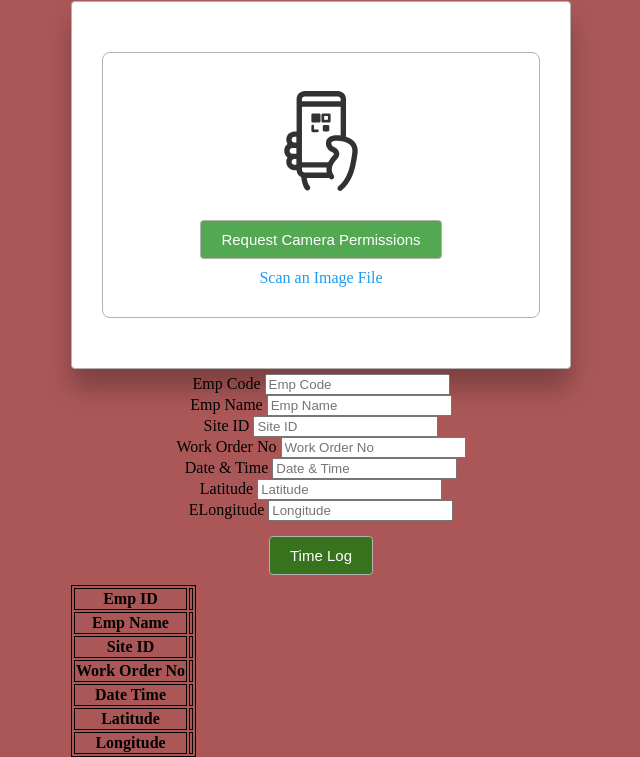
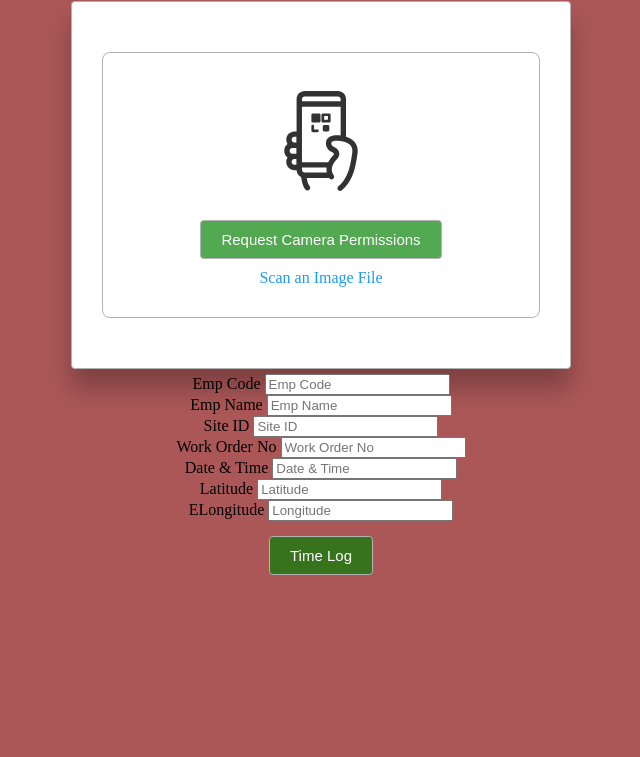
Before and after one commit to shankark1984/Namaste_QR_AttendanceSystems, a plain HTML site: page Index.html in a window 1280 px wide. Shown: the part 78-835 px from the top of the page, without its empty margins (319-959 px from the left). After the commit the page ends 800 px from the top, so only its background shows below. Drawn offline with Linux system fonts and the light colour scheme.

Commit message:
Update Index.html

```diff
--- a/Index.html
+++ b/Index.html
@@ -58,38 +58,6 @@
             <p id="srtLongitude" name="name"></p> -->
             <button type="submit" class="btn btn-light text-primary w-100 py-3">Time Log</button>
         </form>
-
-
-        <table>
-            <tr>
-                <th>Emp ID</th>
-                <td id="empIDVal"></td>
-            </tr>
-            <tr>
-                <th>Emp Name</th>
-                <td id="empNameVal"></td>
-            </tr>
-            <tr>
-                <th>Site ID</th>
-                <td id="siteIDVal"></td>
-            </tr>
-            <tr>
-                <th>Work Order No</th>
-                <td id="workOrderNoVal"></td>
-            </tr>
-            <tr>
-                <th>Date Time</th>
-                <td id="datetimeVal"></td>
-            </tr>
-            <tr>
-                <th>Latitude</th>
-                <td id="srtLatitudeVal"></td>
-            </tr>
-            <tr>
-                <th>Longitude</th>
-                <td id="srtLongitudeVal"></td>
-            </tr>
-        </table>
     </div>
 
     <script src="https://apis.google.com/js/api.js"></script>
```
